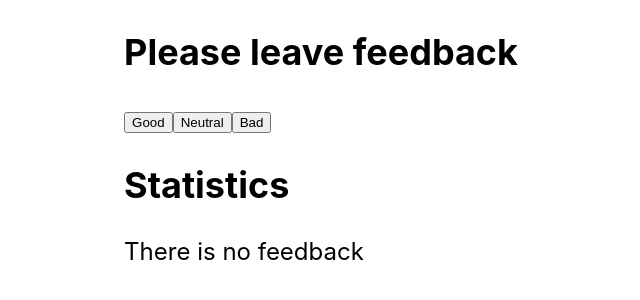
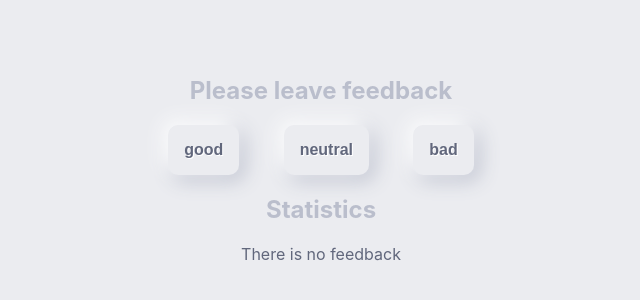
Before and after one commit to PavelKreitsberg/goit-react-hw-02-feedback, a React (Create React App) app: page / in a window 1280 px wide. Shown: the top 300 px of the page, without its empty margins (319-959 px from the left). Built offline with nearby package versions, Linux system fonts and the light colour scheme.

Commit message:
add styles

```diff
--- a/src/components/App.jsx
+++ b/src/components/App.jsx
@@ -5,6 +5,7 @@ export const App = () => {
     <div
       style={{
         // height: '100vh',
+        padding: 40,
         display: 'flex',
         justifyContent: 'center',
         alignItems: 'center',
--- a/src/components/Feedback/Feedback.jsx
+++ b/src/components/Feedback/Feedback.jsx
@@ -3,7 +3,7 @@ import { Section } from 'components/Section/Section';
 import { FeedbackOptions } from 'components/FeedbackOptions/FeedbackOptions';
 import { Statistics } from 'components/Statistics/Statistics';
 import { Notification } from 'components/Notification/Notification';
-// import css from '../Feedback/Feedback.module.css';
+import css from '../Feedback/Feedback.module.css';
 
 export class Feedback extends React.Component {
   state = {
@@ -12,21 +12,9 @@ export class Feedback extends React.Component {
     bad: 0,
   };
 
-  increaseGoodReviewsNumber = event => {
+  increaseReviewsNumber = event => {
     this.setState(prevState => ({
-      good: prevState.good + 1,
-    }));
-  };
-
-  increaseNeutralReviewsNumber = event => {
-    this.setState(prevState => ({
-      neutral: prevState.neutral + 1,
-    }));
-  };
-
-  increaseBadReviewsNumber = event => {
-    this.setState(prevState => ({
-      bad: prevState.bad + 1,
+      [event.target.innerText]: prevState[event.target.innerText] + 1,
     }));
   };
 
@@ -42,12 +30,11 @@ export class Feedback extends React.Component {
 
   render() {
     return (
-      <div>
+      <div className={css.feedback}>
         <Section title="Please leave feedback">
           <FeedbackOptions
-            onBadIncrement={this.increaseBadReviewsNumber}
-            onGoodIncrement={this.increaseGoodReviewsNumber}
-            onNeutralIncrement={this.increaseNeutralReviewsNumber}
+            options={this.state}
+            onLeaveFeedback={this.increaseReviewsNumber}
           />
         </Section>
 
--- a/src/components/Feedback/Feedback.module.css
+++ b/src/components/Feedback/Feedback.module.css
@@ -0,0 +1,9 @@
+.feedback {
+  display: flex;
+  flex-direction: column;
+
+  width: 350px;
+  padding: 16px;
+  background-color: #ebecf0;
+  font-size: 16px;
+}
--- a/src/components/FeedbackOptions/FeedbackOptions.jsx
+++ b/src/components/FeedbackOptions/FeedbackOptions.jsx
@@ -1,21 +1,17 @@
 import React from 'react';
+import css from '../FeedbackOptions/FeedbackOptions.module.css';
 
-export const FeedbackOptions = ({
-  onGoodIncrement,
-  onNeutralIncrement,
-  onBadIncrement,
-}) => {
+export const FeedbackOptions = ({ options, onLeaveFeedback }) => {
   return (
-    <div className="feedback_options">
-      <button type="button" onClick={onGoodIncrement}>
-        Good
+    <div className={css.feedback_options}>
+      <button type="button" className={css.button} onClick={onLeaveFeedback}>
+        good
       </button>
-      <button type="button" onClick={onNeutralIncrement}>
-        Neutral
+      <button type="button" className={css.button} onClick={onLeaveFeedback}>
+        neutral
       </button>
-
-      <button type="button" onClick={onBadIncrement}>
-        Bad
+      <button type="button" className={css.button} onClick={onLeaveFeedback}>
+        bad
       </button>
     </div>
   );
--- /dev/null
+++ b/src/components/FeedbackOptions/FeedbackOptions.module.css
@@ -0,0 +1,30 @@
+.feedback_options {
+  display: flex;
+  justify-content: space-around;
+}
+
+.button {
+  display: inline-flex;
+  border: 0;
+  outline: 0;
+  font-size: 16px;
+  border-radius: 10px;
+  padding: 16px;
+  background-color: #ebecf0;
+  text-shadow: 1px 1px 0 white;
+
+  color: #61677c;
+  font-weight: bold;
+  box-shadow: -5px -5px 20px white, 5px 5px 20px #babecc;
+  transition: all 0.2s ease-in-out;
+  cursor: pointer;
+  font-weight: 600;
+}
+
+.button:hover {
+  box-shadow: -2px -2px 5px white, 2px 2px 5px #babecc;
+}
+
+.button:active {
+  box-shadow: inset 1px 1px 2px #babecc, inset -1px -1px 2px white;
+}
--- a/src/components/Notification/Notification.jsx
+++ b/src/components/Notification/Notification.jsx
@@ -1,8 +1,9 @@
 import React from 'react';
+import css from '../Notification/Notification.module.css';
 // import PropTypes from 'prop-types';
 
 export const Notification = ({ message }) => {
-  return <p>{message}</p>;
+  return <p className={css.notification}>{message}</p>;
 };
 
 // Notification.PropTypes = {
--- /dev/null
+++ b/src/components/Notification/Notification.module.css
@@ -0,0 +1,4 @@
+.notification {
+  color: #61677c;
+  text-align: center;
+}
--- a/src/components/Section/Section.jsx
+++ b/src/components/Section/Section.jsx
@@ -1,9 +1,10 @@
 import React from 'react';
+import css from '../Section/Section.module.css';
 
 export const Section = ({ title, children }) => {
   return (
     <section className="section">
-      <h1 className="title">{title}</h1>
+      <h1 className={css.title}>{title}</h1>
       {children}
     </section>
   );
--- a/src/components/Section/Section.module.css
+++ b/src/components/Section/Section.module.css
@@ -0,0 +1,4 @@
+.title {
+  text-align: center;
+  color: #babecc;
+}
--- a/src/components/Statistics/Statistics.jsx
+++ b/src/components/Statistics/Statistics.jsx
@@ -1,4 +1,5 @@
 import React from 'react';
+import css from '../Statistics/Statistics.module.css';
 // import PropTypes from 'prop-types';
 
 export const Statistics = ({
@@ -9,7 +10,7 @@ export const Statistics = ({
   positivePercentage,
 }) => {
   return (
-    <div>
+    <div className={css.statistics}>
       <span>Good: {good}</span>
       <span>Neutral: {neutral}</span>
       <span>Bad: {bad}</span>
--- /dev/null
+++ b/src/components/Statistics/Statistics.module.css
@@ -0,0 +1,9 @@
+.statistics {
+  display: flex;
+  flex-direction: column;
+}
+
+.statistics span {
+  color: #61677c;
+  padding: 4px;
+}
--- a/src/index.css
+++ b/src/index.css
@@ -7,6 +7,7 @@ body {
     sans-serif;
   -webkit-font-smoothing: antialiased;
   -moz-osx-font-smoothing: grayscale;
+  background-color: #ebecf0;
 }
 
 code {
```
